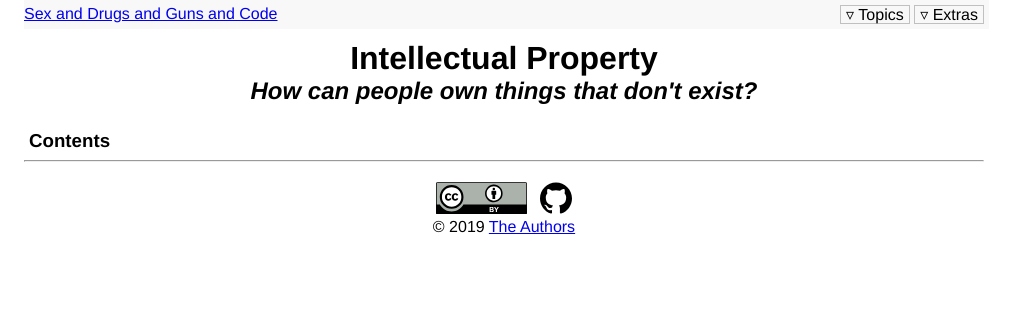
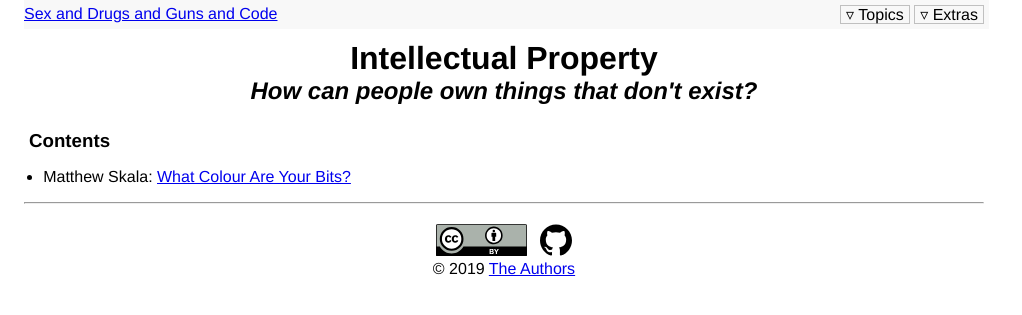
Before and after one commit to rgaiacs/sdgc, a Jekyll site: the page built from ip.md, in a window 1280 px wide. Shown: the top 315 px of the page, without its empty margins (0-1022 px from the left). Built offline with Jekyll 4.4.1, drawn with Linux system fonts in a browser that asks for light colours.

Commit message:
Useful link

```diff
--- a/ip.md
+++ b/ip.md
@@ -4,4 +4,6 @@ permalink: "/ip/"
 
 {% include toc.md %}
 
+-   Matthew Skala: [What Colour Are Your Bits?](https://ansuz.sooke.bc.ca/entry/23)
+
 {% include links.md %}
```
